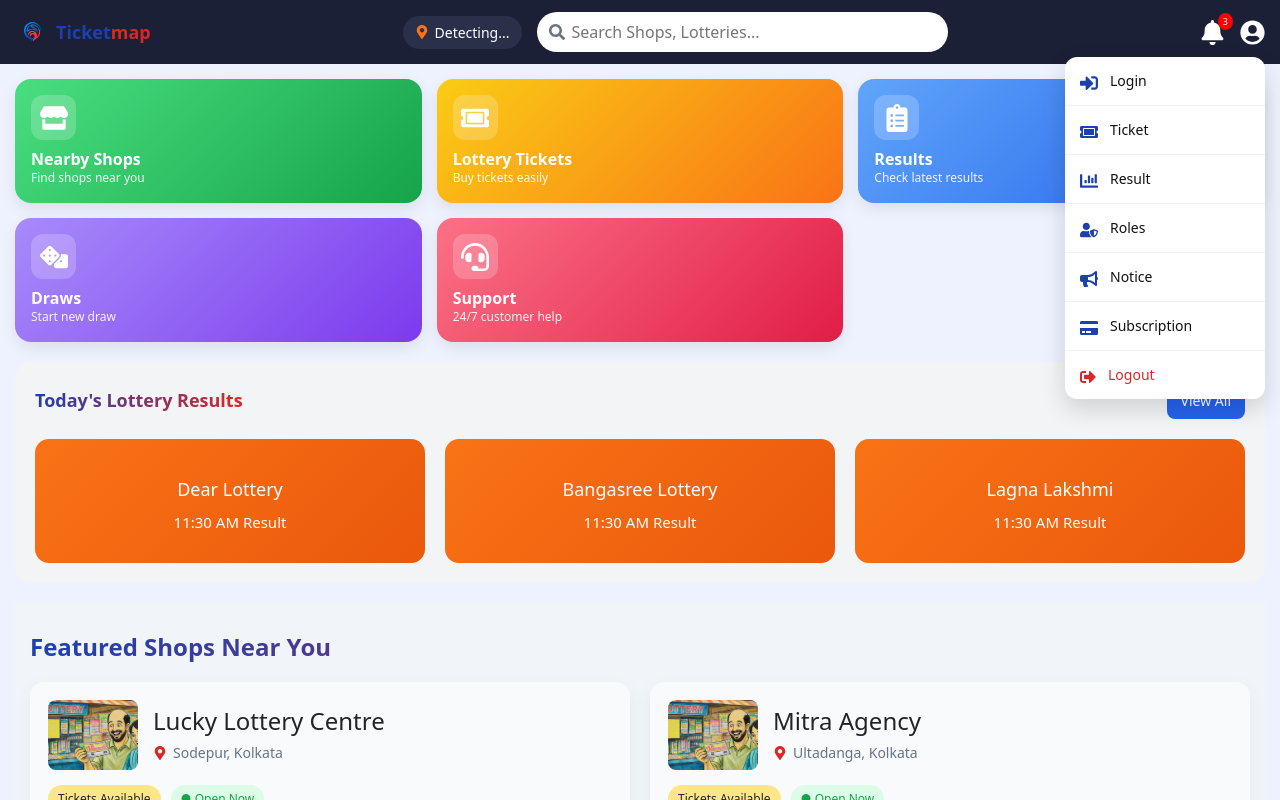
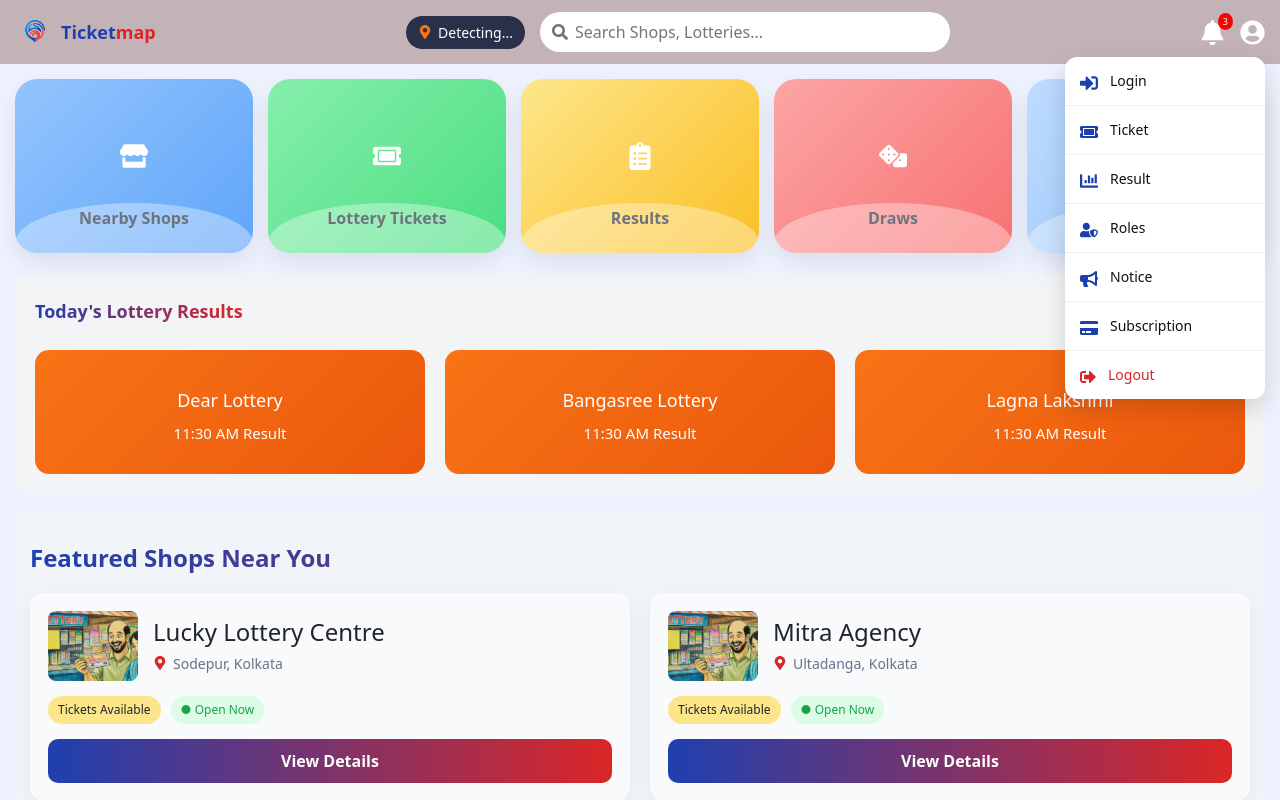
Before and after one commit to Ramesh2911/forehead_customer, a React (Vite) app: page / in a window 1280 px wide. Both pictures are taken after a click on the icon 1252 px from the left and 32 px from the top of the page. Built offline with nearby package versions, Linux system fonts and the light colour scheme; no server answers.

Commit message:
ticket part add

```diff
--- a/src/App.jsx
+++ b/src/App.jsx
@@ -9,6 +9,8 @@ import { ToastContainer } from "react-toastify";
 import "react-toastify/dist/ReactToastify.css";
 import 'bootstrap/dist/css/bootstrap.min.css';
 
+import ScrollToTop from "./components/ScrollToTop";
+
 //page
 import Home from "./pages/Home";
 import Login from "./pages/Auth/Login";
@@ -16,6 +18,8 @@ import Subcription from "./pages/Subcription/Subcription";
 import PrivacyPolicy from "./pages/Privacy/PrivacyPolicy";
 import Terms from "./pages/Terms/Terms";
 import About from "./pages/About/About";
+import Ticket from "./pages/Ticket/Ticket";
+
 
 
 function App() {
@@ -23,6 +27,7 @@ function App() {
     <>
       <ToastContainer position="top-right" autoClose={3000} />
       <BrowserRouter>
+        <ScrollToTop />
         <Routes>
           <Route element={<MainLayout />}>
             <Route path="/" element={<Home />} />
@@ -31,6 +36,7 @@ function App() {
             <Route path="/privacy" element={<PrivacyPolicy />} />
             <Route path="/terms" element={<Terms />} />
             <Route path="/about" element={<About />} />
+            <Route path="/ticket" element={<Ticket />} />
           </Route>
         </Routes>
       </BrowserRouter>
--- a/src/components/Header.jsx
+++ b/src/components/Header.jsx
@@ -67,7 +67,7 @@ const Header = () => {
   return (
     <header
       style={{
-        backgroundColor: "#1b2036",
+        backgroundColor: "#4b1b2454",
         padding: "12px 15px",
         color: "#fff",
         position: "sticky",
@@ -94,14 +94,12 @@ const Header = () => {
             flexShrink: 0,
           }}
         >
-          <img src={logo} alt="Logo" style={{ height: "35px" }} />
+          <img src={logo} alt="Logo" style={{ height: "40px" }} />
 
-          {!isMobile && (
-            <span style={{ fontSize: "18px", fontWeight: "700" }}>
-              <span style={{ color: "#1e40af" }}>Ticket</span>
-              <span style={{ color: "#dc2626" }}>map</span>
-            </span>
-          )}
+          <span style={{ fontSize: "18px", fontWeight: "700" }}>
+            <span style={{ color: "#1e40af" }}>Ticket</span>
+            <span style={{ color: "#dc2626" }}>map</span>
+          </span>
         </Link>
 
         {!isMobile && (
@@ -221,7 +219,7 @@ const Header = () => {
               >
                 {[
                   { label: "Login", icon: <FaSignInAlt size={18} style={{ color: "#1e40af" }} />, path: "/login" },
-                  { label: "Ticket", icon: <FaTicketAlt size={18} style={{ color: "#1e40af" }} />, },
+                  { label: "Ticket", icon: <FaTicketAlt size={18} style={{ color: "#1e40af" }} />, path: "/ticket" },
                   { label: "Result", icon: <FaChartBar size={18} style={{ color: "#1e40af" }} /> },
                   { label: "Roles", icon: <FaUserShield size={18} style={{ color: "#1e40af" }} /> },
                   { label: "Notice", icon: <FaBullhorn size={18} style={{ color: "#1e40af" }} /> },
--- /dev/null
+++ b/src/components/ScrollToTop.jsx
@@ -0,0 +1,18 @@
+import { useEffect } from "react";
+import { useLocation } from "react-router-dom";
+
+const ScrollToTop = () => {
+  const { pathname } = useLocation();
+
+  useEffect(() => {
+    window.scrollTo({
+      top: 0,
+      left: 0,
+      behavior: "auto",
+    });
+  }, [pathname]);
+
+  return null;
+};
+
+export default ScrollToTop;
--- a/src/pages/Home.jsx
+++ b/src/pages/Home.jsx
@@ -30,7 +30,7 @@ const Home = () => {
             <div
                 style={{
                     display: "grid",
-                    gridTemplateColumns: "repeat(3, 1fr)",
+                    gridTemplateColumns: "repeat(auto-fit, minmax(160px, 1fr))",
                     gap: "15px",
                     marginBottom: "20px",
                 }}
@@ -40,85 +40,89 @@ const Home = () => {
                         icon: <FaStore size={28} />,
                         title: "Nearby Shops",
                         subtitle: "Find shops near you",
-                        gradient: "linear-gradient(135deg, #4ade80, #16a34a)",
+                        gradient: "linear-gradient(135deg, #93c5fd, #60a5fa)",
                     },
                     {
                         icon: <FaTicketAlt size={28} />,
                         title: "Lottery Tickets",
                         subtitle: "Buy tickets easily",
-                        gradient: "linear-gradient(135deg, #facc15, #f97316)",
+                        gradient: "linear-gradient(135deg, #86efac, #4ade80)",
                     },
                     {
                         icon: <FaClipboardList size={28} />,
                         title: "Results",
                         subtitle: "Check latest results",
-                        gradient: "linear-gradient(135deg, #60a5fa, #2563eb)",
+                        gradient: "linear-gradient(135deg, #fde68a, #fbbf24)",
                     },
                     {
                         icon: <FaDice size={28} />,
                         title: "Draws",
                         subtitle: "Start new draw",
-                        gradient: "linear-gradient(135deg, #a78bfa, #7c3aed)",
+                        gradient: "linear-gradient(135deg, #fca5a5, #f87171)",
                     },
                     {
                         icon: <FaHeadset size={28} />,
                         title: "Support",
                         subtitle: "24/7 customer help",
-                        gradient: "linear-gradient(135deg, #fb7185, #e11d48)",
+                        gradient: "linear-gradient(135deg, #bfdbfe, #93c5fd)",
                     },
                 ].map((item, index) => (
                     <div
                         key={index}
                         style={{
                             background: item.gradient,
-                            borderRadius: "16px",
-                            padding: "16px",
-                            boxShadow: "0 6px 15px rgba(0,0,0,0.08)",
-                            color: "#fff",
+                            borderRadius: "22px",
+                            padding: "25px 15px",
+                            boxShadow: "0 10px 25px rgba(0,0,0,0.08)",
+                            textAlign: "center",
                             cursor: "pointer",
-                            transition: "0.3s",
+                            transition: "all 0.3s ease",
+                            position: "relative",
+                            overflow: "hidden",
                         }}
                         onMouseEnter={(e) =>
-                            (e.currentTarget.style.transform = "translateY(-5px)")
+                            (e.currentTarget.style.transform = "translateY(-6px)")
                         }
                         onMouseLeave={(e) =>
                             (e.currentTarget.style.transform = "translateY(0)")
                         }
                     >
+                        {/* Soft white overlay for screenshot feel */}
                         <div
                             style={{
-                                background: "rgba(255,255,255,0.2)",
-                                width: "45px",
-                                height: "45px",
-                                borderRadius: "12px",
-                                display: "flex",
-                                alignItems: "center",
-                                justifyContent: "center",
-                                marginBottom: "10px",
+                                position: "absolute",
+                                bottom: "-30px",
+                                left: 0,
+                                right: 0,
+                                height: "80px",
+                                background: "rgba(255,255,255,0.35)",
+                                borderTopLeftRadius: "50%",
+                                borderTopRightRadius: "50%",
+                            }}
+                        />
+
+                        {/* Large Icon */}
+                        <div
+                            style={{
+                                fontSize: "60px",
+                                color: "#ffffff",
+                                marginBottom: "15px",
                             }}
                         >
                             {item.icon}
                         </div>
 
+                        {/* Title Only */}
                         <h4
                             style={{
                                 margin: 0,
                                 fontSize: "16px",
-                                fontWeight: 600,
+                                fontWeight: "600",
+                                color: "#1f2937",
                             }}
                         >
                             {item.title}
                         </h4>
-
-                        <p
-                            style={{
-                                margin: 0,
-                                fontSize: "12px",
-                                opacity: 0.9,
-                            }}
-                        >
-                            {item.subtitle}
-                        </p>
                     </div>
                 ))}
             </div>
@@ -153,7 +157,7 @@ const Home = () => {
                     </h4>
                     <button
                         style={{
-                            background: "#2563eb",
+                            background: "linear-gradient(90deg, #1e40af, #dc2626)",
                             color: "#fff",
                             border: "none",
                             padding: "8px 14px",
@@ -166,7 +170,6 @@ const Home = () => {
                     </button>
                 </div>
 
-                {/* Responsive Grid */}
                 <div
                     style={{
                         display: "grid",
@@ -320,7 +323,7 @@ const Home = () => {
                                 <button
                                     style={{
                                         width: "100%",
-                                        background: "#f97316",
+                                        background: "linear-gradient(90deg, #1e40af, #dc2626)",
                                         color: "#fff",
                                         border: "none",
                                         padding: "10px",
--- /dev/null
+++ b/src/pages/Ticket/Ticket.jsx
@@ -0,0 +1,151 @@
+import { useState } from "react";
+import {
+    FaSearch,
+    FaStore,
+    FaHistory,
+    FaListAlt,
+    FaTags,
+} from "react-icons/fa";
+
+const Ticket = () => {
+
+    const [searchValue, setSearchValue] = useState("");
+
+    const detailsItems = [
+        {
+            title: "My Follow Retailers",
+            icon: <FaStore size={20} />,
+        },
+        {
+            title: "My Ticket History",
+            icon: <FaHistory size={20} />,
+        },
+        {
+            title: "My Put Result List",
+            icon: <FaListAlt size={20} />,
+        },
+        {
+            title: "Ticket Type Retailers",
+            icon: <FaTags size={20} />,
+        },
+    ];
+
+    return (
+        <div style={{ padding: "30px 15px", background: "#f8fafc" }}>
+            <h3
+                style={{
+                    marginBottom: "25px",
+                    fontWeight: "700",
+                    background: "linear-gradient(90deg, #1e40af, #dc2626)",
+                    WebkitBackgroundClip: "text",
+                    WebkitTextFillColor: "transparent",
+                    display: "inline-block",
+                }}
+            >
+                Ticket Details
+            </h3>
+
+            <div
+                style={{
+                    display: "grid",
+                    gridTemplateColumns: "repeat(auto-fit, minmax(230px, 1fr))",
+                    gap: "20px",
+                    marginBottom: "50px",
+                }}
+            >
+                {detailsItems.map((item, index) => (
+                    <div
+                        key={index}
+                        style={{
+                            border: "1px solid #e5e7eb",
+                            borderRadius: "18px",
+                            padding: "20px",
+                            display: "flex",
+                            alignItems: "center",
+                            gap: "15px",
+                            background: "linear-gradient(135deg, #1e40af, #dc2626)",
+                            cursor: "pointer",
+                            transition: "all 0.3s ease",
+                            boxShadow: "0 4px 10px rgba(0,0,0,0.04)",
+                            color: "#fff",
+                        }}
+                        onMouseEnter={(e) =>
+                            (e.currentTarget.style.transform = "translateY(-4px)")
+                        }
+                        onMouseLeave={(e) =>
+                            (e.currentTarget.style.transform = "translateY(0)")
+                        }
+                    >
+                        <div
+                            style={{
+                                width: "45px",
+                                height: "45px",
+                                borderRadius: "12px",
+                                background: "#1e40af",
+                                display: "flex",
+                                alignItems: "center",
+                                justifyContent: "center",
+                                color: "#fff",
+                            }}
+                        >
+                            {item.icon}
+                        </div>
+
+                        <span
+                            style={{
+                                fontWeight: "600",
+                                fontSize: "15px",
+                                color: "#111827",
+                            }}
+                        >
+                            {item.title}
+                        </span>
+                    </div>
+                ))}
+            </div>
+
+            <div
+                style={{
+                    display: "flex",
+                    justifyContent: "center",
+                }}
+            >
+                <div
+                    style={{
+                        position: "relative",
+                        width: "100%",
+                        maxWidth: "500px",
+                    }}
+                >
+                    <FaSearch
+                        style={{
+                            position: "absolute",
+                            top: "50%",
+                            left: "15px",
+                            transform: "translateY(-50%)",
+                            color: "#6b7280",
+                        }}
+                    />
+
+                    <input
+                        type="text"
+                        placeholder="Enter Ticket Number..."
+                        value={searchValue}
+                        onChange={(e) => setSearchValue(e.target.value)}
+                        style={{
+                            width: "100%",
+                            padding: "14px 15px 14px 40px",
+                            borderRadius: "30px",
+                            border: "1px solid #e5e7eb",
+                            outline: "none",
+                            fontSize: "15px",
+                            boxShadow: "0 3px 8px rgba(0,0,0,0.04)",
+                        }}
+                    />
+                </div>
+            </div>
+        </div>
+    );
+};
+
+export default Ticket;
```
